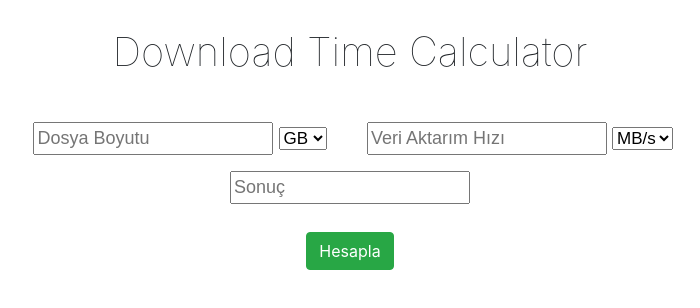
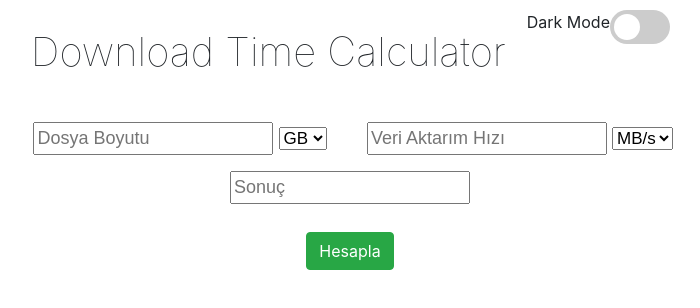
Before and after one commit to omrumbakitemiz/DownloadTimeCalculator, an Electron app: page index.html in a window 700 px wide. Drawn offline with nearby package versions, Linux system fonts and the light colour scheme.

Commit message:
Dark mode

```diff
--- a/calculate.js
+++ b/calculate.js
@@ -24,7 +24,7 @@ function calculate() {
   }
 
   const timeResult = calculateTime(_fileSize, _speed);
-  result.value = timeResult;
+  result.value = new Date(timeResult * 1000).toISOString().substr(11, 8); // Conveting to hhmmss from seconds
 }
 
 calculateButton.addEventListener('click', () => {
--- /dev/null
+++ b/changeMode.js
@@ -0,0 +1,9 @@
+const mode = document.getElementById('modeChange');
+
+mode.addEventListener('change', () => {
+  if (mode.checked) {
+    document.body.style.backgroundColor = '#7D7D80';
+  } else {
+    document.body.style.backgroundColor = 'white';
+  }
+});
--- a/index.css
+++ b/index.css
@@ -50,3 +50,7 @@ header h1 {
   font-size: 17px;
   width: auto;
 }
+
+.span {
+  float: left;
+}
--- a/index.html
+++ b/index.html
@@ -7,6 +7,7 @@
   <link rel="stylesheet" href="index.css">
   <link rel="stylesheet" href="https://maxcdn.bootstrapcdn.com/bootstrap/4.0.0-beta/css/bootstrap.min.css" integrity="sha384-/Y6pD6FV/Vv2HJnA6t+vslU6fwYXjCFtcEpHbNJ0lyAFsXTsjBbfaDjzALeQsN6M"
     crossorigin="anonymous">
+  <link rel="stylesheet" href="toggle-button.css">
 </head>
 
 <body>
@@ -15,6 +16,11 @@
       <header>
         <h1>Download Time Calculator</h1>
       </header>
+      <span class="span">Dark Mode</span>
+      <label class="switch">
+        <input id="modeChange" type="checkbox">
+        <span class="slider round"></span>
+      </label>
     </div>
 
     <div class="row">
@@ -46,6 +52,7 @@
 
   <!-- <section class="main"></section> -->
   <script type="text/javascript" src="calculate.js"></script>
+  <script type="text/javascript" src="changeMode.js"></script>
 </body>
 
 </html>
--- a/package.json
+++ b/package.json
@@ -1,8 +1,8 @@
 {
   "name": "downloadtimecalculator",
   "productName": "Downloadtimecalculator",
-  "version": "0.0.0",
-  "description": "My remarkable app",
+  "version": "0.0.1",
+  "description": "Electron download time calculator",
   "license": "MIT",
   "repository": "omrumbakitemiz/downloadtimecalculator",
   "author": {
--- /dev/null
+++ b/toggle-button.css
@@ -0,0 +1,58 @@
+.switch {
+  position: relative;
+  display: inline-block;
+  width: 60px;
+  height: 34px;
+  margin-right: 20px;
+}
+
+.switch input {
+  display: none;
+}
+
+.slider {
+  position: absolute;
+  cursor: pointer;
+  top: 0;
+  left: 0;
+  right: 0;
+  bottom: 0;
+  background-color: #ccc;
+  -webkit-transition: 0.4s;
+  transition: 0.4s;
+}
+
+.slider:before {
+  position: absolute;
+  content: '';
+  height: 26px;
+  width: 26px;
+  left: 4px;
+  bottom: 4px;
+  background-color: white;
+  -webkit-transition: 0.4s;
+  transition: 0.4s;
+}
+
+input:checked + .slider {
+  background-color: #2196f3;
+}
+
+input:focus + .slider {
+  box-shadow: 0 0 1px #2196f3;
+}
+
+input:checked + .slider:before {
+  -webkit-transform: translateX(26px);
+  -ms-transform: translateX(26px);
+  transform: translateX(26px);
+}
+
+/* Rounded sliders */
+.slider.round {
+  border-radius: 34px;
+}
+
+.slider.round:before {
+  border-radius: 50%;
+}
```
